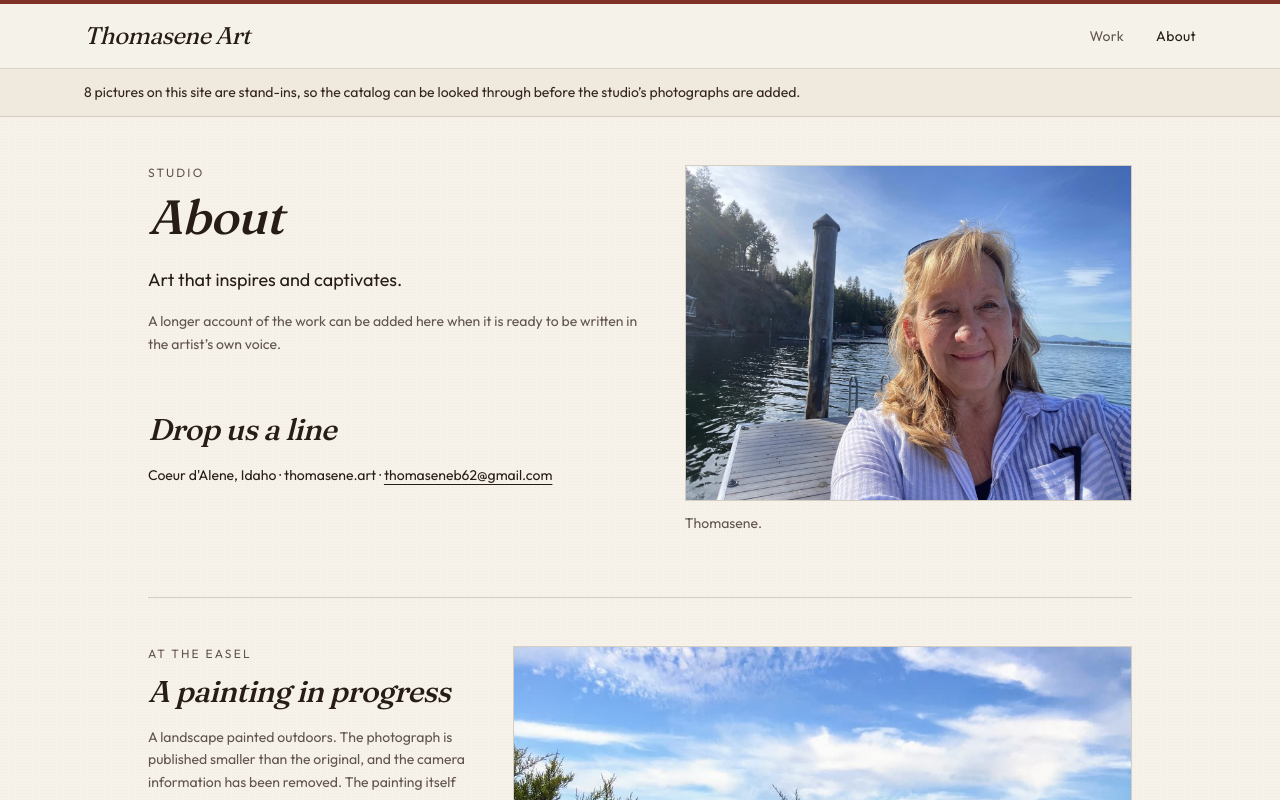
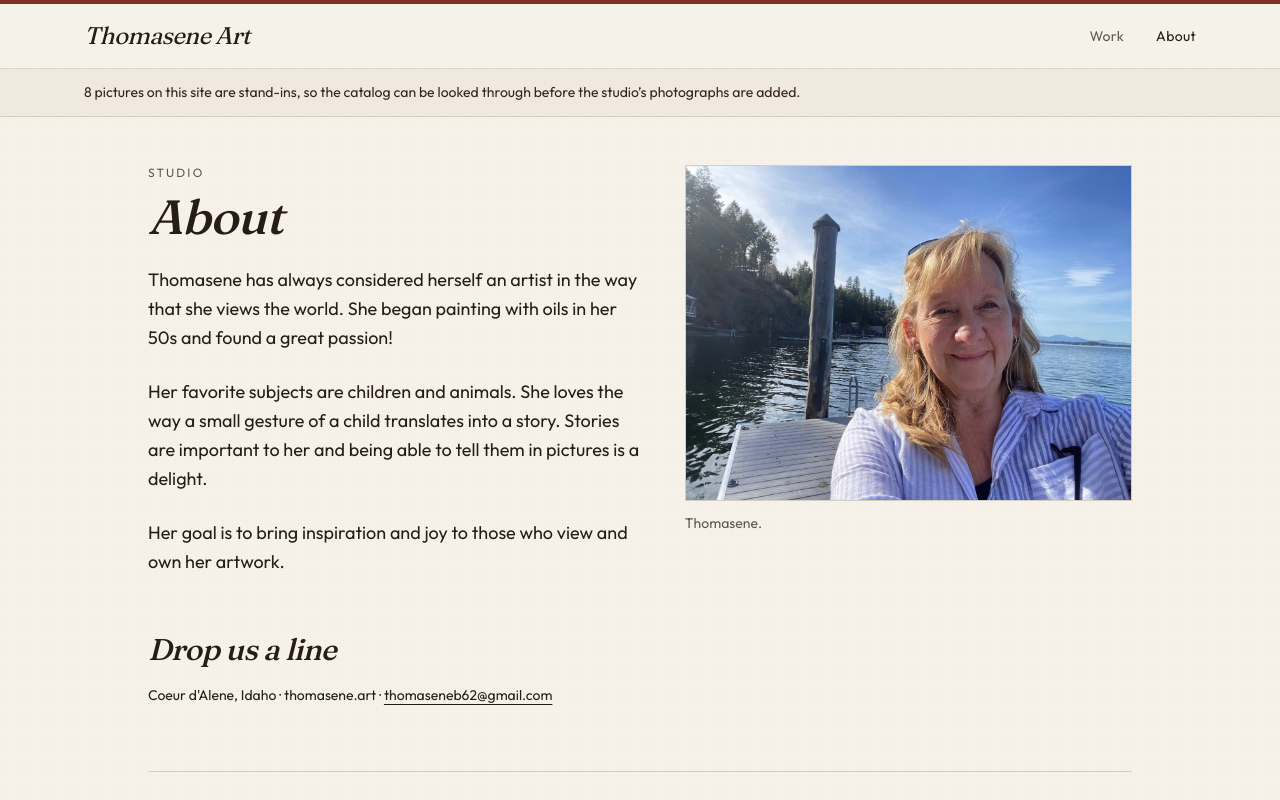
Before and after one commit to dblevins-3dgfx/artist-portfolio, a Next.js app: page /about in a window 1280 px wide. Shown: the top 800 px of the page. Built offline with nearby package versions, Linux system fonts and the light colour scheme.

Commit message:
Add Thomasene’s biography to the About page.
The text is hers: how she sees the world, painting in oils, and the stories in children and animals.

Co-authored-by: davidmblevins62 <davidmblevins62@gmail.com>

```diff
--- a/content/studio.json
+++ b/content/studio.json
@@ -8,5 +8,5 @@
   "watermark": "PREVIEW",
   "maxPreviewEdge": 1400,
   "intro": "The pictures here are smaller than the studio’s photographs, and each one is watermarked. This is a catalog to look through.",
-  "biography": ""
+  "biography": "Thomasene has always considered herself an artist in the way that she views the world. She began painting with oils in her 50s and found a great passion!\n\nHer favorite subjects are children and animals. She loves the way a small gesture of a child translates into a story. Stories are important to her and being able to tell them in pictures is a delight.\n\nHer goal is to bring inspiration and joy to those who view and own her artwork."
 }
--- a/src/app/about/page.tsx
+++ b/src/app/about/page.tsx
@@ -15,7 +15,11 @@ export default function AboutPage() {
           <p className="text-xs tracking-[0.18em] text-muted-foreground uppercase">Studio</p>
           <h1 className="mt-3 font-heading text-5xl italic">About</h1>
           {site.biography ? (
-            <p className="mt-6 max-w-prose text-lg leading-relaxed">{site.biography}</p>
+            site.biography.split(/\n\n+/).map((paragraph) => (
+              <p key={paragraph} className="mt-6 max-w-prose text-lg leading-relaxed">
+                {paragraph}
+              </p>
+            ))
           ) : (
             <p className="mt-6 max-w-prose text-lg leading-relaxed">{site.tagline}.</p>
           )}
```
